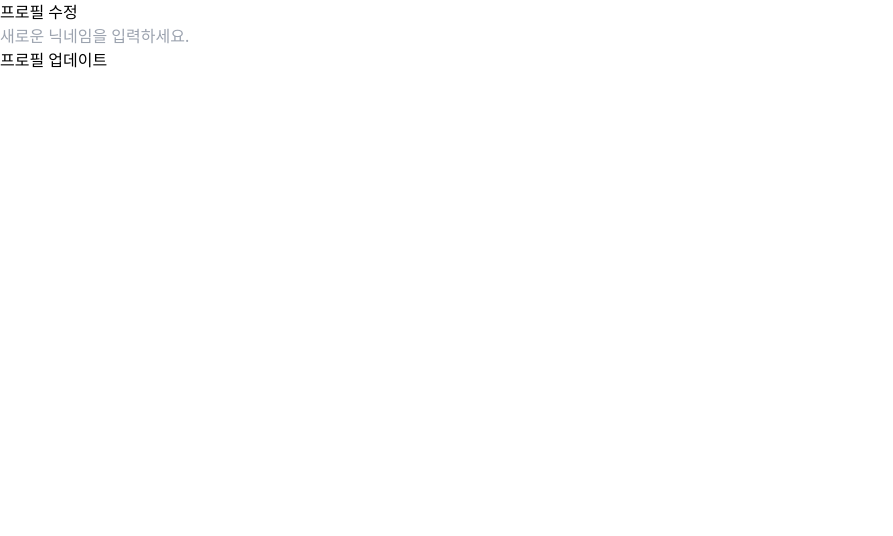
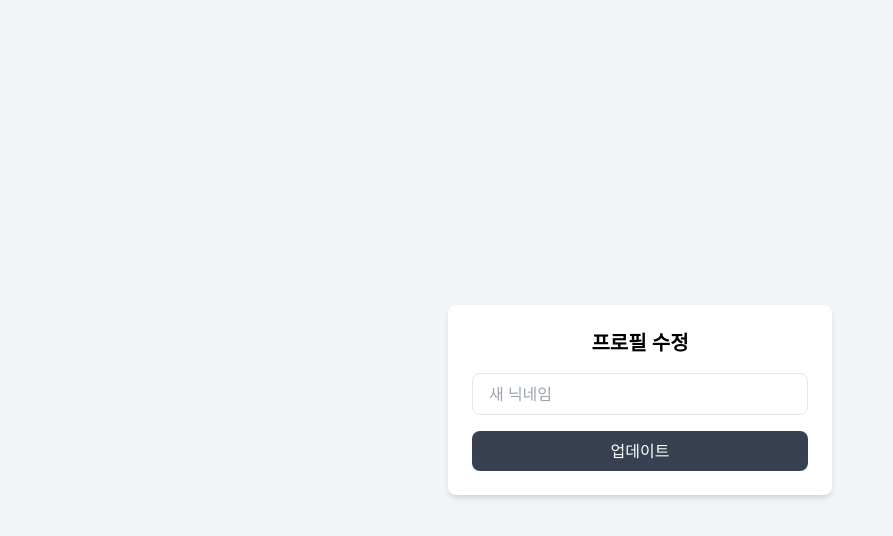
Before and after one commit to answq/personality-test, a React (Vite) app: page /my-page in a window 1280 px wide. Shown: the top 536 px of the page, without its empty margins (0-893 px from the left). Built offline with nearby package versions, Linux system fonts and the light colour scheme.

Commit message:
mypage 수정

```diff
--- a/src/components/ResultModal.jsx
+++ b/src/components/ResultModal.jsx
@@ -10,7 +10,7 @@ const ResultModal = ({ result, mbtiDescription, onClose }) => {
   };
   //테스트 결과 목록으로 이동
   const handleNavigateToResults = () => {
-    navigate("/results");
+    navigate("/test-results");
   };
 
   return (
--- a/src/pages/Home.jsx
+++ b/src/pages/Home.jsx
@@ -1,14 +1,30 @@
+import { useContext } from "react";
+import { AuthContext } from "../context/AuthContext";
 import { Link } from "react-router-dom";
 
 const Home = () => {
+  const { accessToken } = useContext(AuthContext);
+
+  const isLoggedIn = Boolean(accessToken);
+
   return (
     <div className="min-h-screen bg-white flex justify-center items-center relative">
+      {!isLoggedIn && (
         <Link
           to="/login"
           className="absolute top-4 right-4 text-grey-700 rounded-lg hover:text-gray-400 transition duration-300 font-semibold text-sm"
         >
           로그인하기
         </Link>
+      )}
+      {isLoggedIn && (
+        <Link
+          to="/my-page"
+          className="absolute top-4 right-20 text-grey-700 rounded-lg hover:text-gray-400 transition duration-300 font-semibold text-sm"
+        >
+          마이페이지
+        </Link>
+      )}
       <div className="text-center">
         <h1 className="text-3xl font-semibold text-gray-800 mb-6">
           내 MBTI는 뭘까?
--- a/src/pages/Mypage.jsx
+++ b/src/pages/Mypage.jsx
@@ -33,24 +33,26 @@ const Mypage = ({ user, setUser }) => {
     }
   };
   return (
-    <div>
-      <div>
-        <h1>프로필 수정</h1>
+    <div className="min-h-screen flex justify-center items-center bg-gray-100">
+      <div className="bg-white p-6 rounded-lg shadow-md w-full max-w-sm">
+        <h1 className="text-xl font-semibold text-center mb-4">프로필 수정</h1>
         <form onSubmit={handleSubmit}>
-          <div>
-            <input
-              type="text"
-              value={nickname}
-              onChange={handleNicknameChange}
-              placeholder="새로운 닉네임을 입력하세요."
-              required
-            />
-          </div>
-          <button type="submit" disabled={loading}>
-            {loading ? "업데이트 대기" : "프로필 업데이트"}
+          <input
+            type="text"
+            value={nickname}
+            onChange={handleNicknameChange}
+            placeholder="새 닉네임"
+            className="w-full px-4 py-2 mb-4 border rounded-lg"
+          />
+          <button
+            type="submit"
+            className={`w-full py-2 bg-gray-700 text-white rounded-lg`}
+            disabled={loading}
+          >
+            {loading ? "업데이트 중..." : "업데이트"}
           </button>
         </form>
-        <p className="error-message">{error}</p>
+        {error && <p className="text-red-500 text-center mt-2">{error}</p>}
       </div>
     </div>
   );
--- a/src/pages/Results.jsx
+++ b/src/pages/Results.jsx
@@ -1,7 +1,73 @@
+import { useState, useEffect } from "react";
+import axios from "axios";
+import { Link } from "react-router-dom";
+
 const Results = () => {
+  const [testResults, setTestResults] = useState([]);
+  const [loading, setLoading] = useState(true);
+
+  useEffect(() => {
+    const fetchTestResults = async () => {
+      try {
+
+        const response = await axios.get("http://localhost:4000/testResults"); // 또는 실제 API URL로 수정
+        setTestResults(response.data);
+      } catch (error) {
+        console.error("테스트 결과를 불러오는 데 실패했습니다:", error);
+      } finally {
+        setLoading(false);
+      }
+    };
+
+    fetchTestResults();
+  }, []);
+
+  if (loading) {
+    return (
+      <div className="min-h-screen flex justify-center items-center">
+        <p>결과 불러오는 중...</p>
+      </div>
+    );
+  }
+
   return (
-    <div>
-      <h1>테스트 결과 페이지</h1>
+    <div className="min-h-screen bg-gray-100 flex flex-col items-center">
+      <div className="bg-white rounded-lg shadow-lg p-8 max-w-lg w-full h-full overflow-y-auto">
+        <h1 className="text-3xl font-semibold text-gray-800 mb-6 text-center">
+          테스트 결과
+        </h1>
+
+        {testResults.length === 0 ? (
+          <p className="text-lg text-gray-700 text-center">
+            아직 테스트 결과가 없습니다.
+          </p>
+        ) : (
+          <div className="space-y-4">
+            {testResults.map((result) => (
+              <div
+                key={result.id}
+                className="bg-gray-50 p-4 rounded-lg shadow-md"
+              >
+                <h2 className="text-xl font-semibold text-gray-800">
+                  테스트 결과: {result.result}
+                </h2>
+                <p className="text-gray-600">{result.mbtiDescription}</p>
+                <p className="text-sm text-gray-500">
+                  테스트 날짜: {new Date(result.createdAt).toLocaleDateString()}
+                </p>
+              </div>
+            ))}
+          </div>
+        )}
+
+        <div className="mt-6 text-center">
+          <Link to="/test">
+            <button className="py-2 px-4 bg-primary-color text-white font-semibold rounded-lg hover:bg-primary-dark transition duration-300">
+              새로운 테스트 시작
+            </button>
+          </Link>
+        </div>
+      </div>
     </div>
   );
 };
```
Lines whose indentation alone changed are shown as unchanged.
